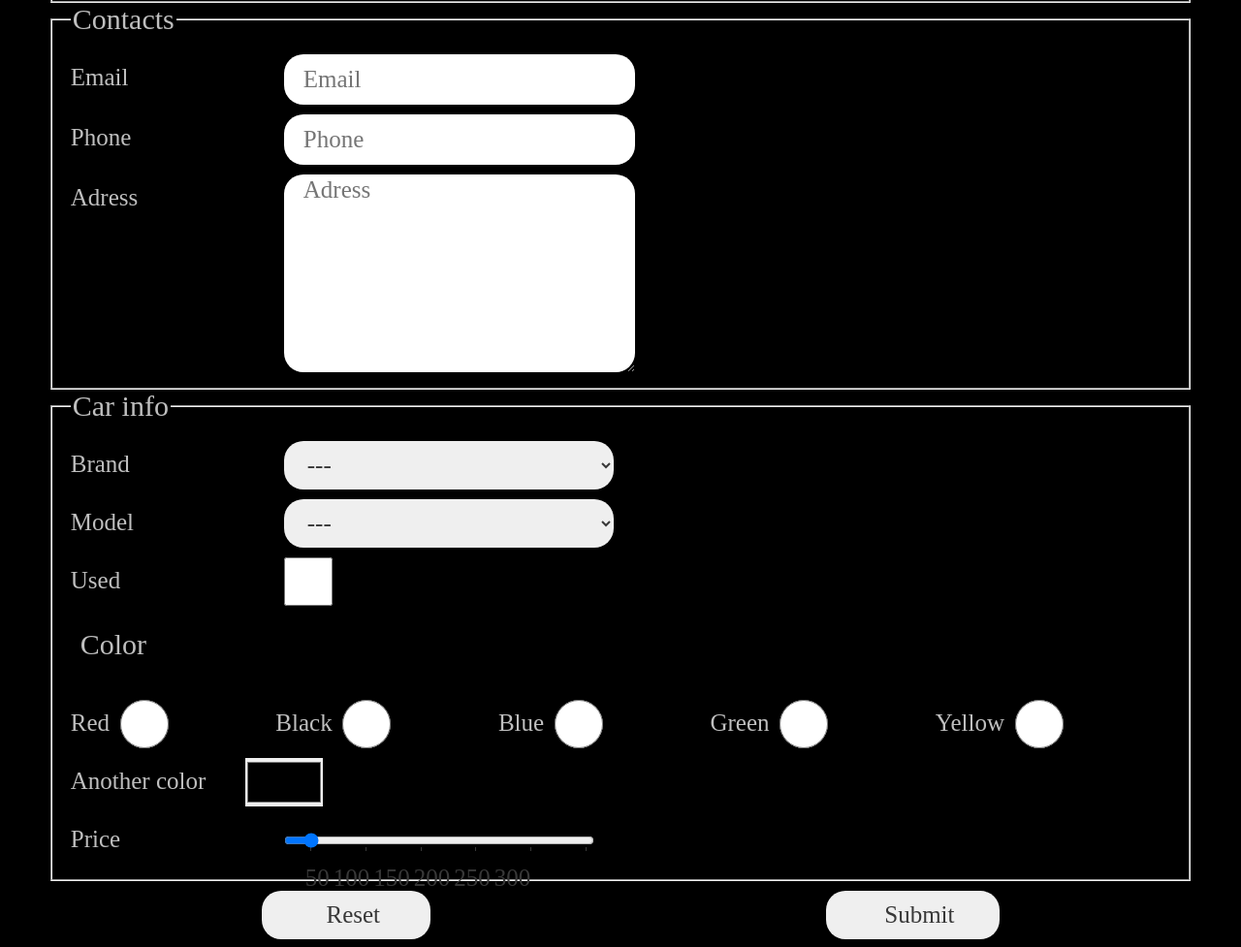
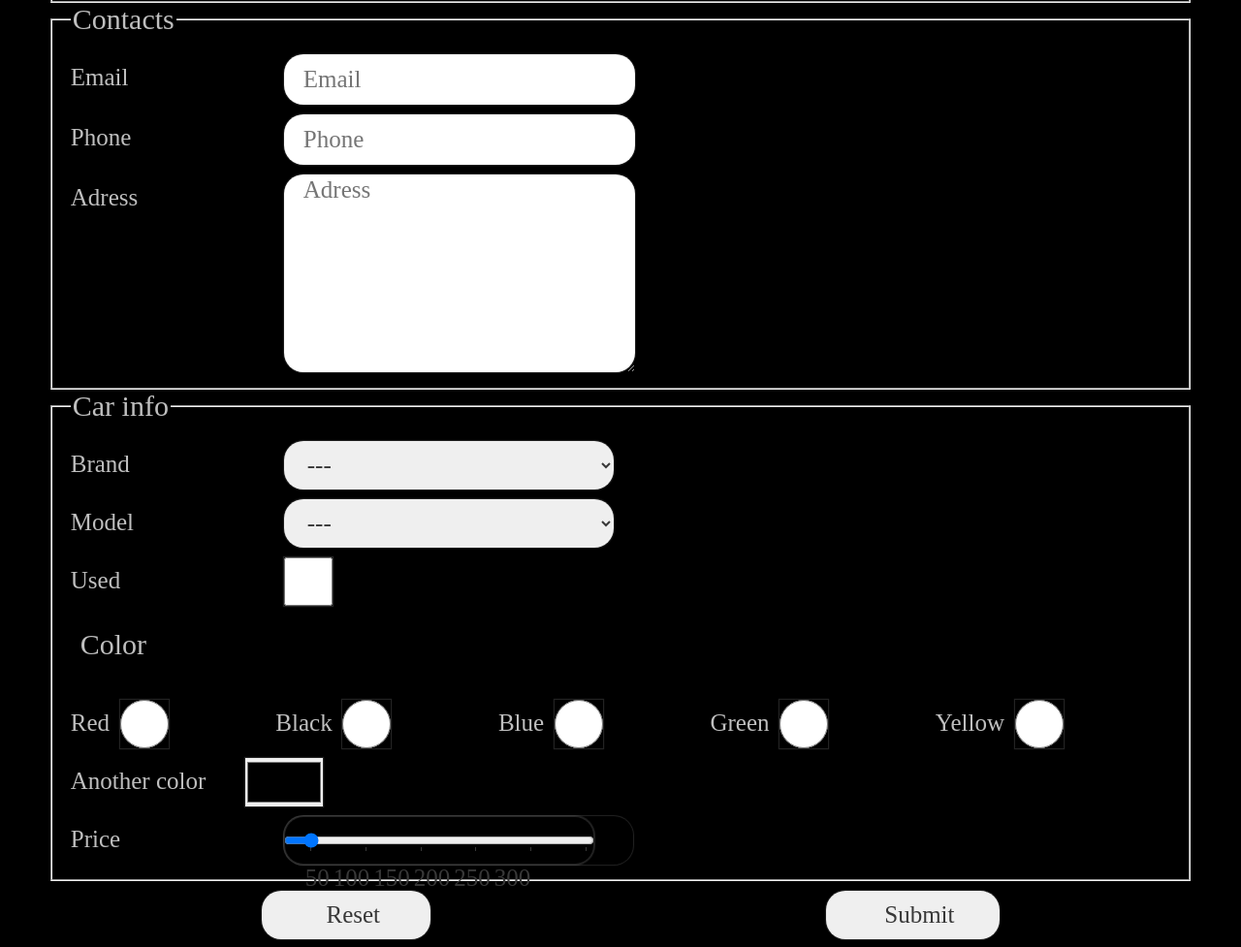
Before and after one commit to Crumpu/car-shop, a plain HTML site: page basket.html in a window 1280 px wide. Shown: the part 665-1642 px from the top of the page at 97% size. Drawn offline with Linux system fonts and the light colour scheme; a web font is replaced by a local one.

Commit message:
correct mistakes

```diff
--- a/css/stye-basket.css
+++ b/css/stye-basket.css
@@ -24,7 +24,9 @@ h1 {
 
 /* main */
 
-body, [id], datalist {
+body,
+[id],
+datalist {
   font-family: "Advent Pro", sans-serif;
   font-family: "Gabriela", serif;
   font-size: 25px;
@@ -42,7 +44,6 @@ body {
 div {
   display: grid;
   grid-auto-flow: column;
-
 }
 
 form {
@@ -70,7 +71,7 @@ legend {
   margin-left: 220px;
   border: 0;
   border-radius: 20px;
-  box-shadow: 0 5 1px 1px rgba(255, 255, 255, 0.137);
+  box-shadow: 0 0 1px 1px rgba(255, 255, 255, 0.137);
   width: 30%;
   height: 50px;
   color: #383838;
@@ -80,7 +81,8 @@ legend {
   height: 200px;
 }
 
-#male, #female {
+#male,
+#female {
   width: 50px;
 }
 
@@ -111,11 +113,11 @@ input[name="color"] {
 }
 
 .div-range {
-  display: flexbox;
+  display: flex;
 }
 
-.div-range{
-  display: flexbox;
+.div-range {
+  display: flex;
 }
 
 #range {
--- a/css/style.css
+++ b/css/style.css
@@ -25,7 +25,7 @@
   display: inline-flex;
   margin: auto;
   padding: 0;
-  color: white;
+  color: #bfbfbf;
   font-size: 50px;
 }
 
@@ -106,6 +106,7 @@ th,
 td {
   border: 2px solid #bfbfbf;
   text-align: center;
+
 }
 
 /* CSS for footer */
```
